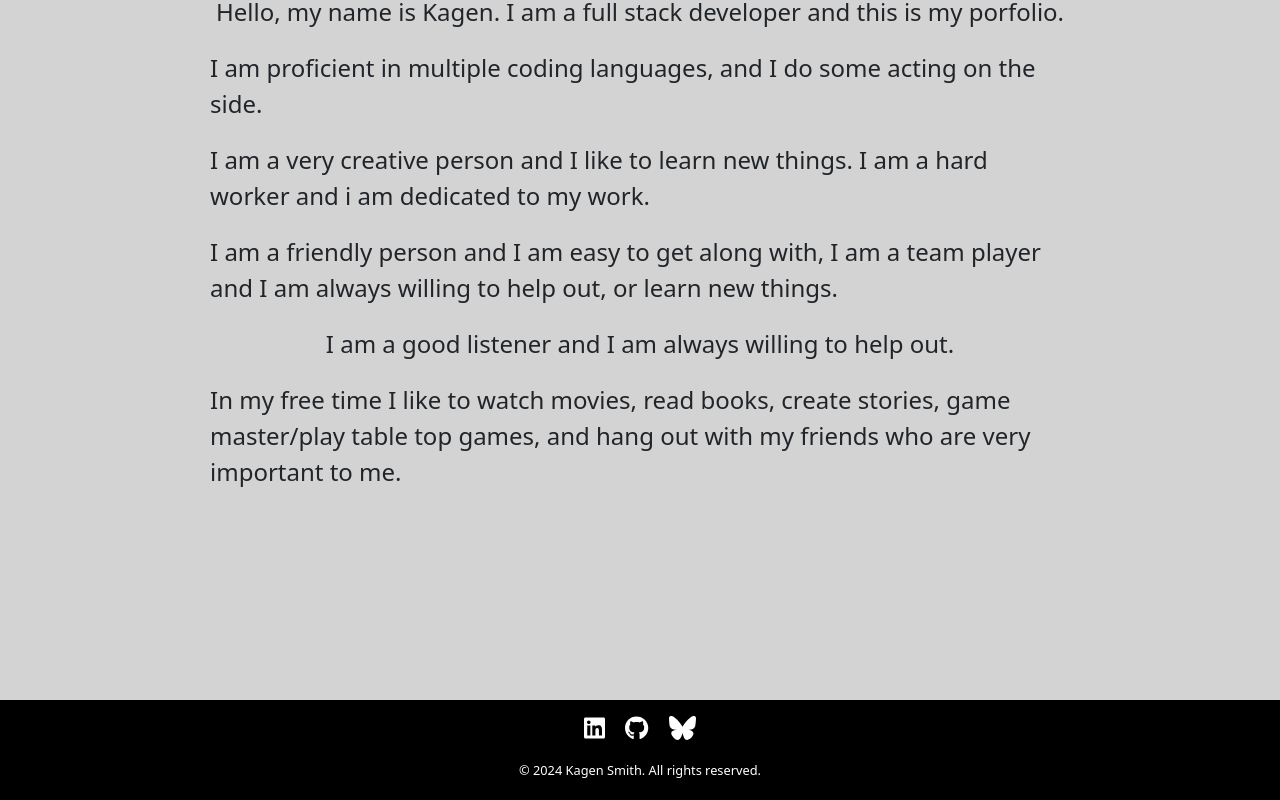
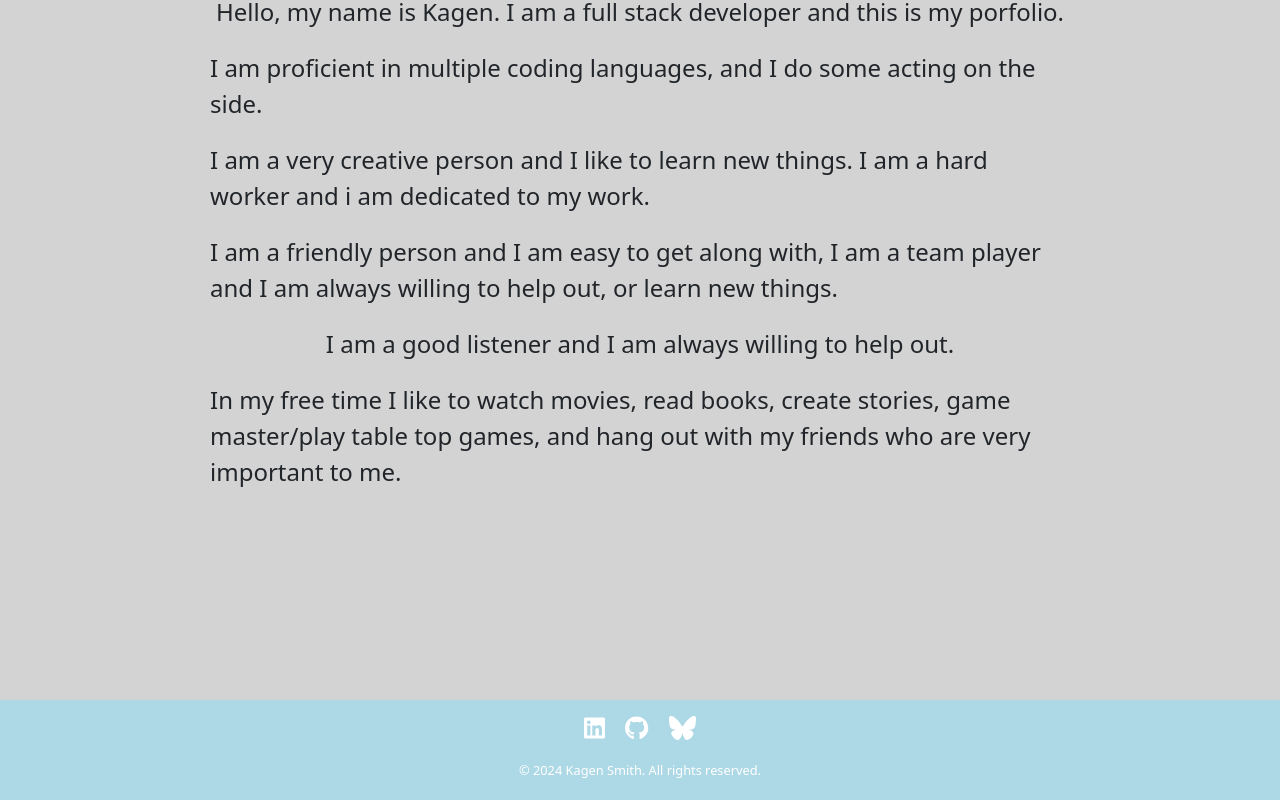
Before and after one commit to Kagen-Smith/Portfolio, a React (Vite) app: page / in a window 1280 px wide. Shown: the part 832-1632 px from the top of the page. Built offline with nearby package versions, Linux system fonts and the light colour scheme.

Commit message:
changed footer background color

```diff
--- a/src/components/styles/footer.css
+++ b/src/components/styles/footer.css
@@ -4,7 +4,7 @@
     justify-content: space-between;
     align-items: center;
     color: white;
-    background-color: black;
+    background-color: lightblue;
     position: relative;
     width: 100%;
     height: auto;
```
